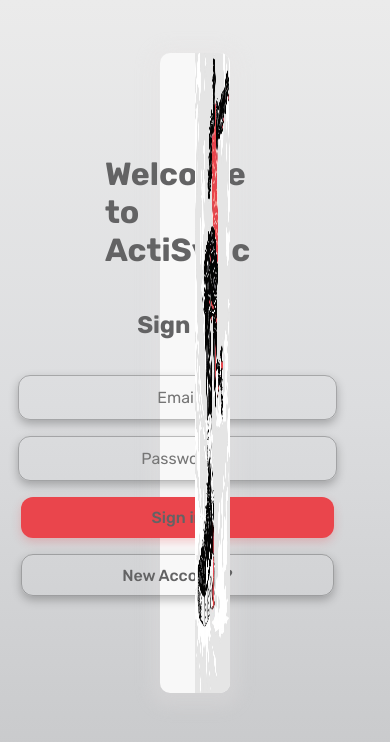
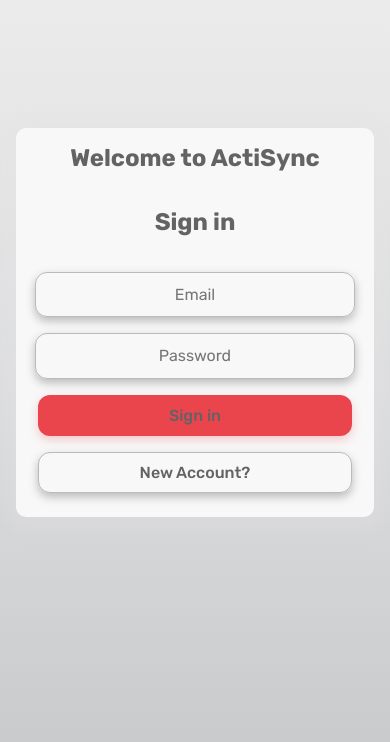
Before and after one commit to R0hanNayan/ActiSync, a React (Create React App) app in the folder client/: page / in a window 390 px wide. Shown: the top 742 px of the page. Built offline with nearby package versions, Linux system fonts and the light colour scheme.

Commit message:
Added Responsive CSS to login Component

```diff
--- a/client/src/scenes/login/login.css
+++ b/client/src/scenes/login/login.css
@@ -96,3 +96,52 @@
     width: 19.72294rem;
     height: 2.78194rem;
 }
+
+
+@media screen and (max-width:1024px) {
+    .LoginPage {
+        margin-top: 1rem;
+        margin-left: 3rem;
+        margin-right: 3rem;
+        background: #F8F8F8;
+        box-shadow: 0px 4px 15px 10px rgba(232, 229, 229, 0.25);
+    }
+    #regImg {
+        height: 36rem;
+    }
+    .leftHalf {
+        margin-bottom: 0.5rem;
+    }
+    .LoginPage-inputs {
+        row-gap: 1rem;
+    }
+}
+
+@media screen and (max-width: 820px){
+    .LoginPage {
+        margin-top: 15rem;
+        margin-left: 2rem;
+        margin-right: 2rem;
+    }
+    #regImg {
+        height: 40rem;
+    }
+}
+@media screen and (max-width: 600px){
+    .LoginPage {
+        margin-top: 8rem;
+        margin-left: 1rem;
+        margin-right: 1rem;
+    }
+
+    .leftHalf {
+        width: 100%;
+        margin-bottom: 1.5rem;
+    }
+    #loginTitle{
+        font-size: 1.5rem;
+    }
+    .rightHalf{
+        display: none;
+    }
+}
```
